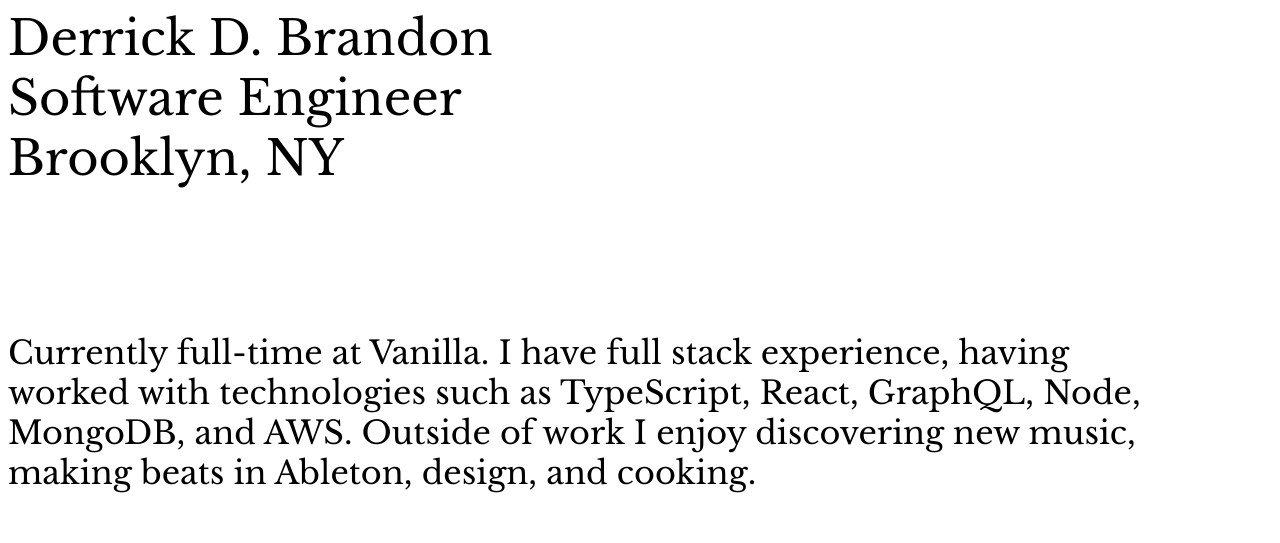
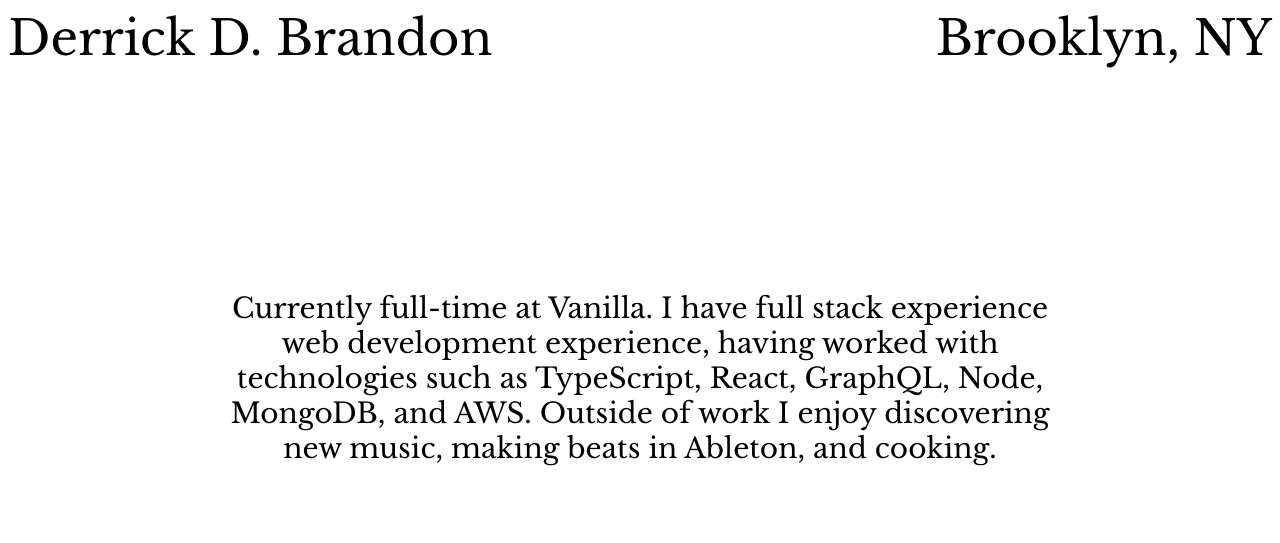
Before and after one commit to derrickdbrandon/ddb, a Next.js app: page / in a window 1280 px wide. Shown: the top 543 px of the page. Built offline with nearby package versions, Linux system fonts and the light colour scheme.

Commit message:
update styles for larger screens

```diff
--- a/pages/index.js
+++ b/pages/index.js
@@ -16,17 +16,17 @@
       <div className="main-container">
         <div className="header-container">
           <h1>Derrick D. Brandon</h1>
-          <h1>Software Engineer</h1>
+          <h1 className="title">Software Engineer</h1>
           <h1>Brooklyn, NY</h1>
         </div>
         <div className="about">
           <p>
             Currently full-time at{" "}
             <a href="https://www.justvanilla.com/">Vanilla</a>. I have full
-            stack experience, having worked with technologies such as
-            TypeScript, React, GraphQL, Node, MongoDB, and AWS. Outside of work
-            I enjoy discovering new music, making beats in Ableton, design, and
-            cooking.
+            stack experience web development experience, having worked with
+            technologies such as TypeScript, React, GraphQL, Node, MongoDB, and
+            AWS. Outside of work I enjoy discovering new music, making beats in
+            Ableton, and cooking.
           </p>
         </div>
         <div className="footer">
@@ -131,6 +131,26 @@
           width: 110px;
         }
 
+        @media (min-width: 1180px) {
+          .header-container {
+            display: flex;
+            flex-direction: row;
+            justify-content: space-between;
+          }
+
+          .title {
+            display: none;
+          }
+
+          .about {
+            align-self: center;
+            font-size: 28px;
+            text-align: center;
+            width: 875px;
+            margin-top: 50px;
+          }
+        }
+
         @media (max-width: 830px) {
           .about {
             font-size: 28px;
```
